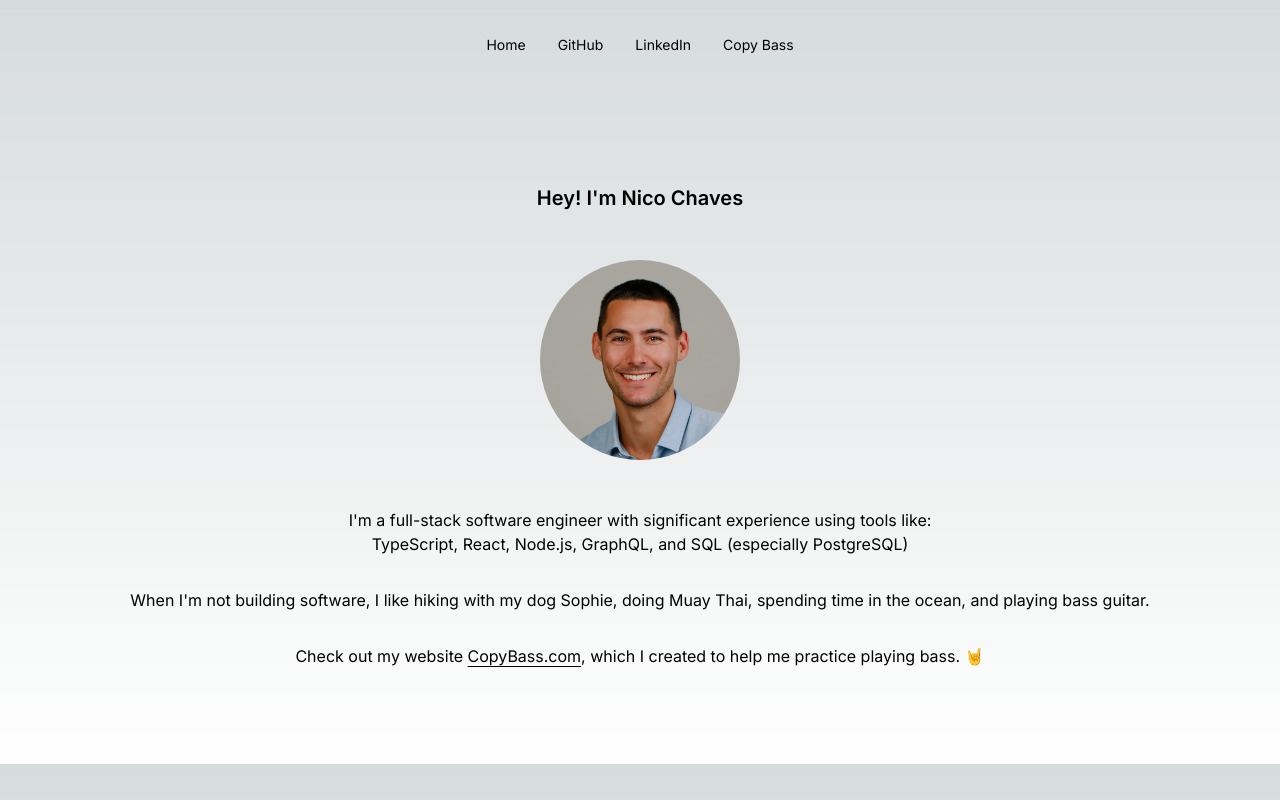
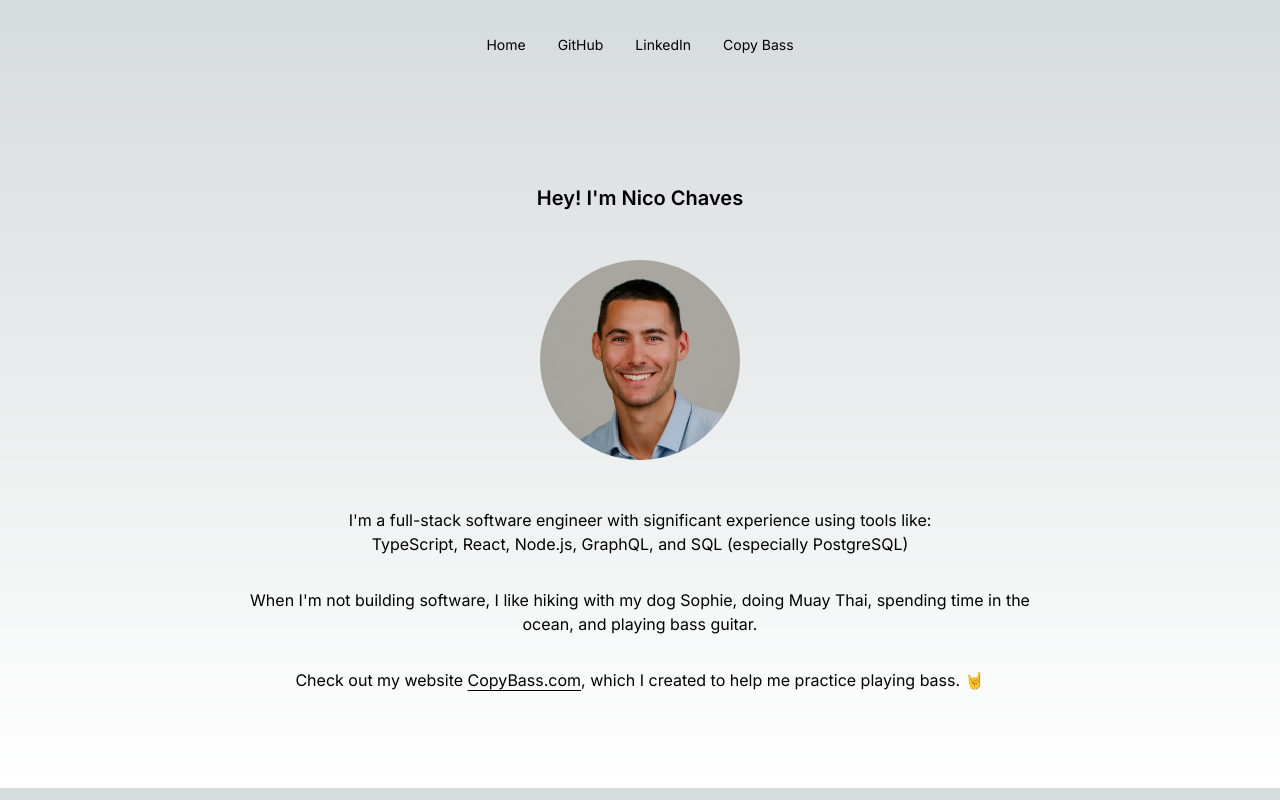
Before and after one commit to nmchaves/site, a Next.js app: page / in a window 1280 px wide. Built offline with nearby package versions, Linux system fonts and the light colour scheme.

Commit message:
Apply a max-width to the homepage content

```diff
--- a/app/page.tsx
+++ b/app/page.tsx
@@ -4,7 +4,7 @@ import nicoImg from "@/public/nico_sky_blue_polo.jpeg";
 
 export default function Home() {
   return (
-    <main className="flex flex-col items-center p-24">
+    <main className="flex flex-col items-center p-24 max-w-5xl mx-auto">
       <h1 className="text-xl font-semibold mb-12">Hey! I&apos;m Nico Chaves</h1>
       <Image
         src={nicoImg}
```
